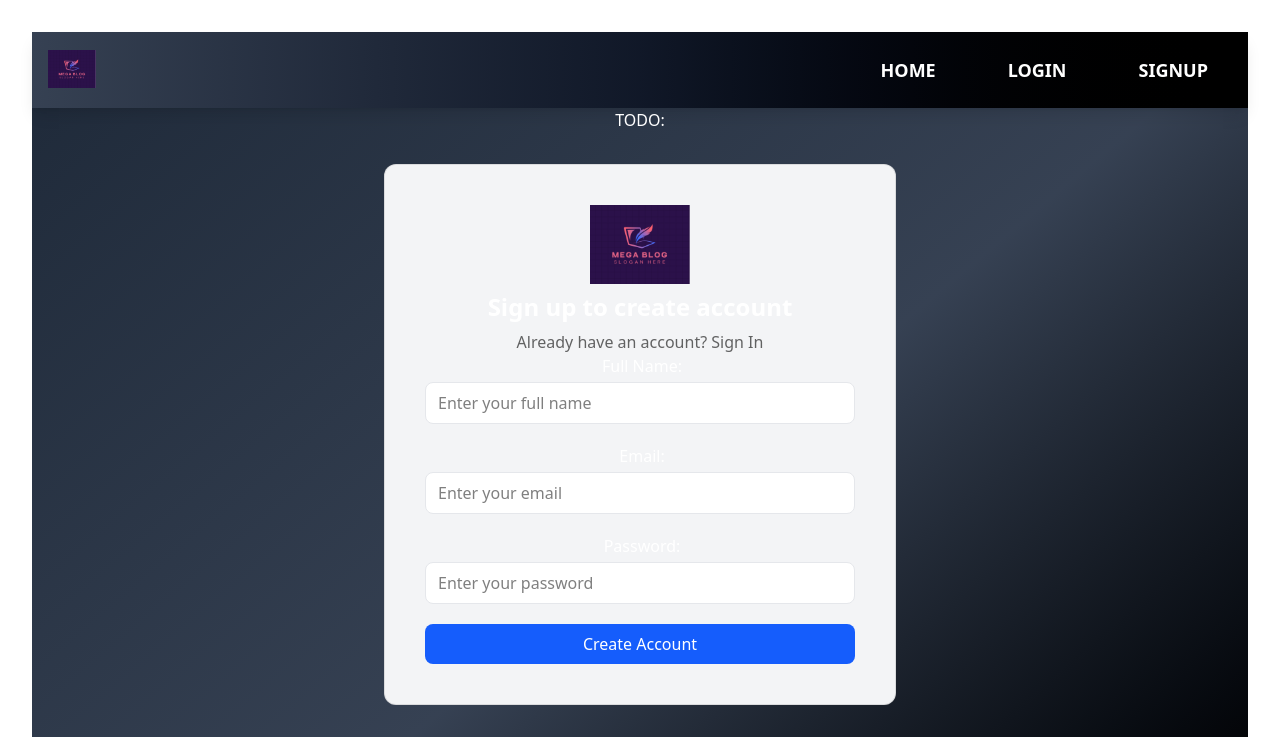
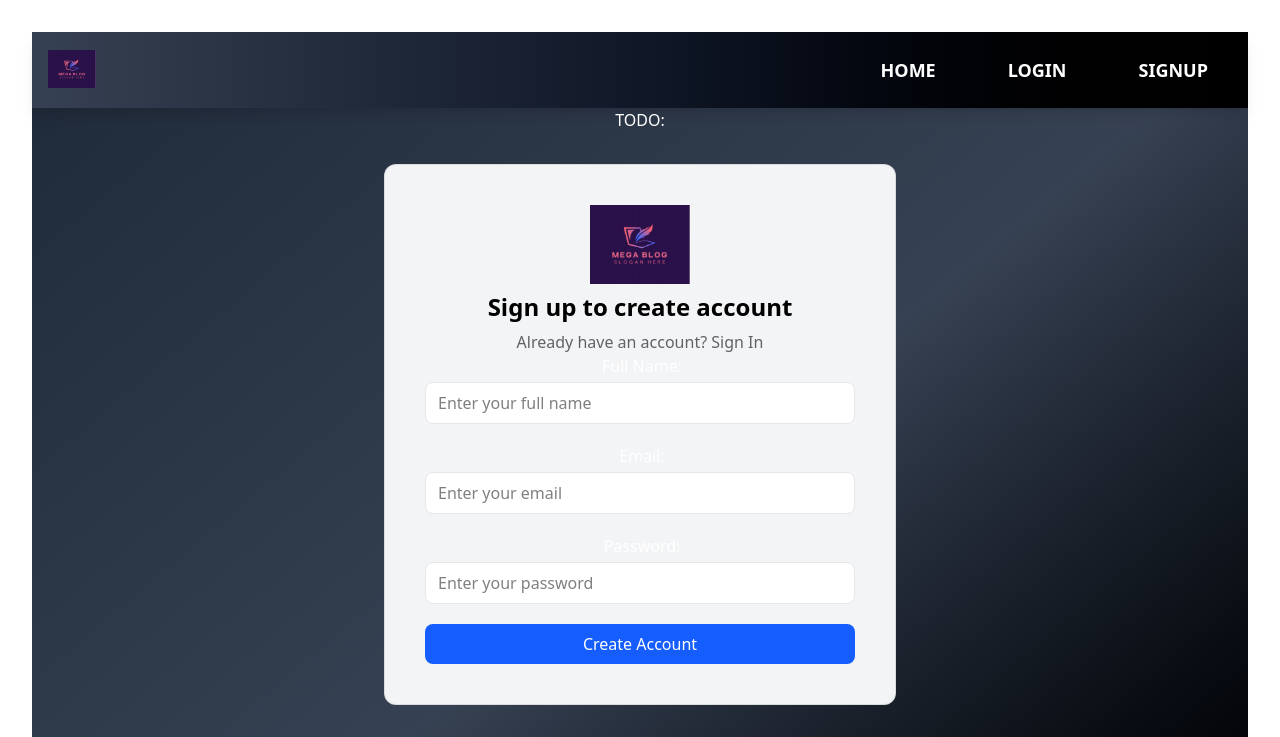
Before and after one commit to Sumitraj05/Mega-Blog-Project, a React app: page /signup in a window 1280 px wide. Shown: the top 737 px of the page. Built offline with nearby package versions, Linux system fonts and the light colour scheme; no server answers; the HTML template or start-up script is replaced by a standard one.

Commit message:
Update Signup.jsx

```diff
--- a/src/components/Signup.jsx
+++ b/src/components/Signup.jsx
@@ -34,7 +34,7 @@ function Signup() {
                         <Logo width="100%" />
                     </span>
                 </div>
-                <h2 className="text-center text-2xl font-bold leading-tight">Sign up to create account</h2>
+                <h2 className="text-center text-black text-2xl font-bold leading-tight">Sign up to create account</h2>
                 <p className="mt-2 text-center text-base text-black/60">
                     Already have an account?&nbsp;
                     <Link
@@ -74,7 +74,7 @@ function Signup() {
                         {...register("password", {
                             required: true,})}
                         />
-                        <Button type="submit" className="w-full">
+                        <Button type="submit" className="w-full cursor-pointer">
                             Create Account
                         </Button>
                     </div>
```
